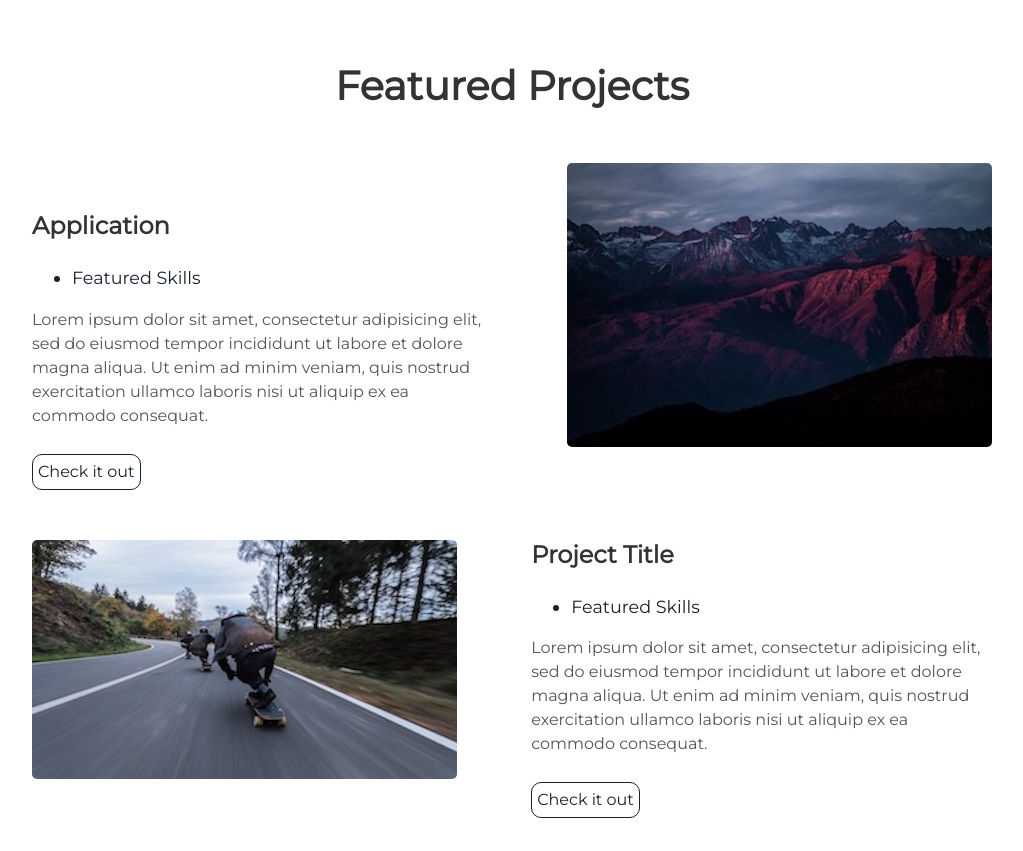
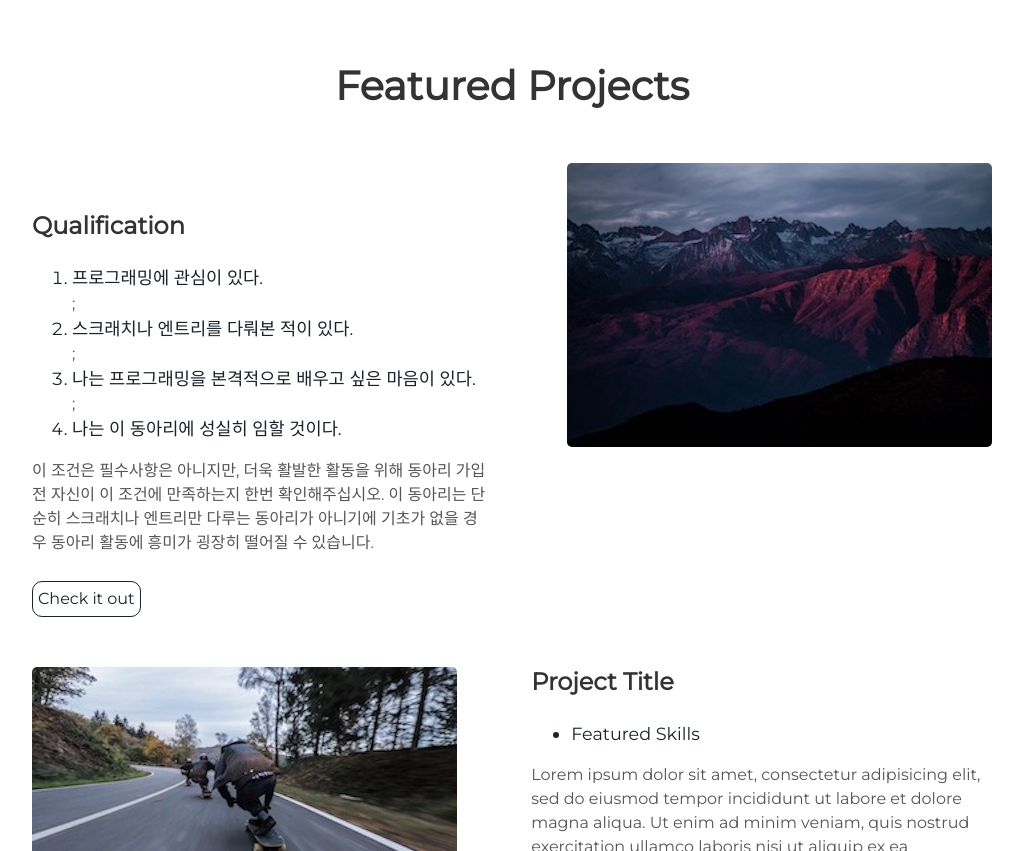
Before and after one commit to ytw060309/ProgrammingClub, a Jekyll site: the page built from index.html, in a window 1280 px wide and 900 px high, scrolled down 2051 px, cut to the strip 49-900 px from the top of the window. Shown: the whole strip, without its empty margins (128-1151 px from the left). Built offline with Jekyll 4.4.1, drawn with Linux system fonts in a browser that asks for light colours.

Commit message:
app page commit

```diff
--- a/_includes/project.html
+++ b/_includes/project.html
@@ -6,11 +6,14 @@
     <img alt="mountains" src="{{ "/assets/img/mountains.jpg" | prepend: site.baseurl }}" />
   </div>
   <div class="contents">
-    <h3> Application</h3>
-    <ul>
-      <li> Featured Skills</li>
-    </ul>
-    <p>Lorem ipsum dolor sit amet, consectetur adipisicing elit, sed do eiusmod tempor incididunt ut labore et dolore magna aliqua. Ut enim ad minim veniam, quis nostrud exercitation ullamco laboris nisi ut aliquip ex ea commodo consequat.</p>
+    <h3> Qualification</h3>
+    <ol>
+      <li>프로그래밍에 관심이 있다. </li>;
+      <li>스크래치나 엔트리를 다뤄본 적이 있다. </li>;
+      <li>나는 프로그래밍을 본격적으로 배우고 싶은 마음이 있다.</li>;
+      <li>나는 이 동아리에 성실히 임할 것이다. </li>
+    </ol>
+    <p>이 조건은 필수사항은 아니지만, 더욱 활발한 활동을 위해 동아리 가입 전 자신이 이 조건에 만족하는지 한번 확인해주십시오. 이 동아리는 단순히 스크래치나 엔트리만 다루는 동아리가 아니기에 기초가 없을 경우 동아리 활동에 흥미가 굉장히 떨어질 수 있습니다.</p>
     <a class="project-link" href="#">Check it out</a>
   </div>
 </div>
```
